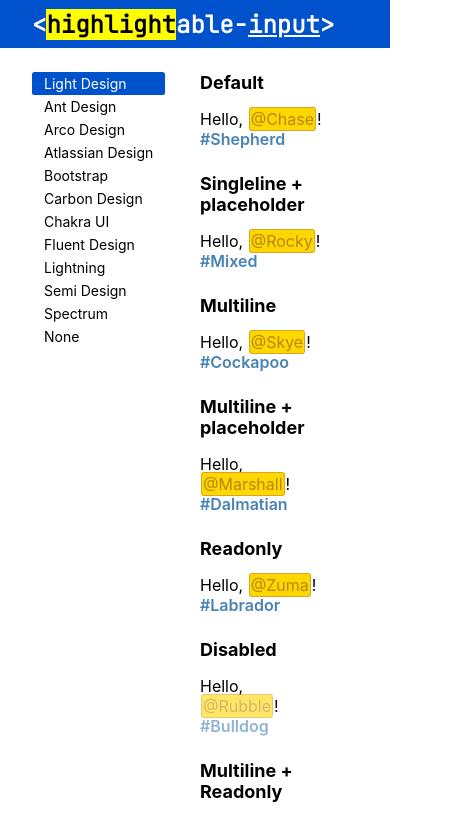
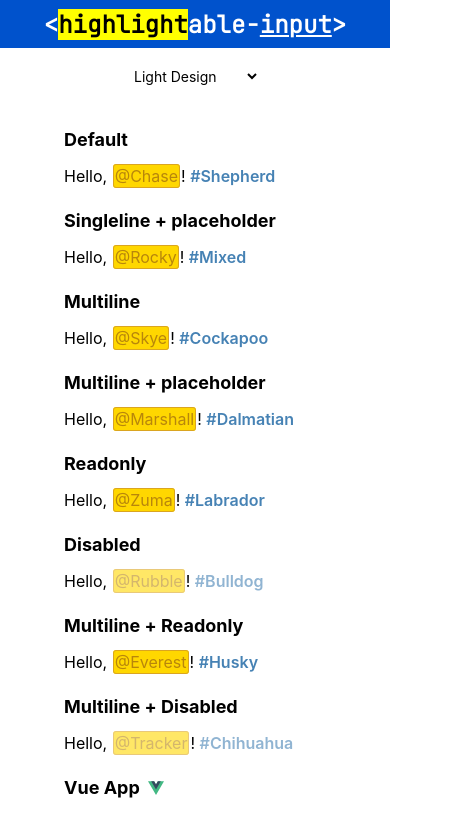
Before and after one commit to Justineo/highlightable-input, a Vue app in the folder packages/site/: page / in a window 390 px wide. Shown: the top 814 px of the page, 458 px wide, since content can reach past the window. Built offline with nearby package versions, Linux system fonts and the light colour scheme; a small style sheet from the web is missing; what diffhtml would draw is missing.

Commit message:
chore: refine site

```diff
--- a/packages/highlightable-input/src/styles/themes/spectrum.css
+++ b/packages/highlightable-input/src/styles/themes/spectrum.css
@@ -53,7 +53,6 @@ highlightable-input[data-theme="spectrum"] {
       ease-in-out,
     box-shadow var(--spectrum-global-animation-duration-100, 130ms) ease-in-out;
   outline: 0;
-  overflow: visible;
   background-color: var(
     --spectrum-textfield-background-color,
     var(--spectrum-global-color-gray-50, #fff)
--- a/packages/site/src/index.css
+++ b/packages/site/src/index.css
@@ -65,7 +65,9 @@ h2 {
   font-size: 18px;
 }
 
-highligtable-input {
+highlightable-input {
+  width: 100% !important;
+  max-width: 50vw;
   transition-property: all !important;
 }
 
@@ -145,8 +147,39 @@ option:checked:focus {
     display: flex;
     flex-direction: column;
   }
+}
+
+@media (max-width: 600px) {
+  #app {
+    padding-left: 64px;
+  }
+
+  header h1 {
+    justify-content: center;
+  }
+
+  footer {
+    text-align: center;
+  }
 
   highlightable-input {
-    max-width: 240px;
+    max-width: none;
+  }
+
+  #theme {
+    position: sticky;
+    top: 0;
+    width: 100%;
+    display: flex;
+    justify-content: center;
+    background-color: rgba(255, 255, 255, 0.5);
+    backdrop-filter: blur(2px);
+    border-bottom: 1px solid rgba(255, 255, 255, 0.75);
+  }
+
+  #theme select {
+    margin: 12px 0;
+    height: 32px;
+    background-color: transparent;
   }
 }
--- a/packages/site/src/index.html
+++ b/packages/site/src/index.html
@@ -24,7 +24,8 @@
       </h1>
     </header>
     <main spellcheck="false">
-      <select id="theme" size="12">
+      <aside id="theme">
+        <select size="12">
           <option value="light" selected>Light Design</option>
           <option value="antd">Ant Design</option>
           <option value="arco">Arco Design</option>
@@ -38,6 +39,7 @@
           <option value="spectrum">Spectrum</option>
           <option value="none">None</option>
         </select>
+      </aside>
       <section id="app">
         <section>
           <h2><label for="default">Default</label></h2>
--- a/packages/site/src/index.ts
+++ b/packages/site/src/index.ts
@@ -75,7 +75,7 @@ const primaryColors: Record<string, string> = {
 const themeMeta = document.querySelector<HTMLMetaElement>(
   'meta[name="theme-color"]'
 )!
-const themeSelect = document.querySelector<HTMLSelectElement>('#theme')!
+const themeSelect = document.querySelector<HTMLSelectElement>('#theme select')!
 themeSelect.addEventListener('change', () => {
   updateTheme(themeSelect.value)
 })
@@ -107,6 +107,18 @@ styler.addEventListener('keydown', (e: KeyboardEvent) => {
   }
 })
 
+const themeCount = themeSelect.querySelectorAll('option').length
+
+function toggleThemeSelect(collapse: boolean) {
+  themeSelect.size = collapse ? 0 : themeCount
+}
+
+let mql = window.matchMedia('(max-width: 600px)');
+mql.addEventListener('change', (e) => {
+  toggleThemeSelect(e.matches)
+})
+toggleThemeSelect(mql.matches)
+
 declare global {
   interface Window {
     registerVueApp: (updater: (theme: string) => void) => void;
```
Lines whose indentation alone changed are shown as unchanged.
